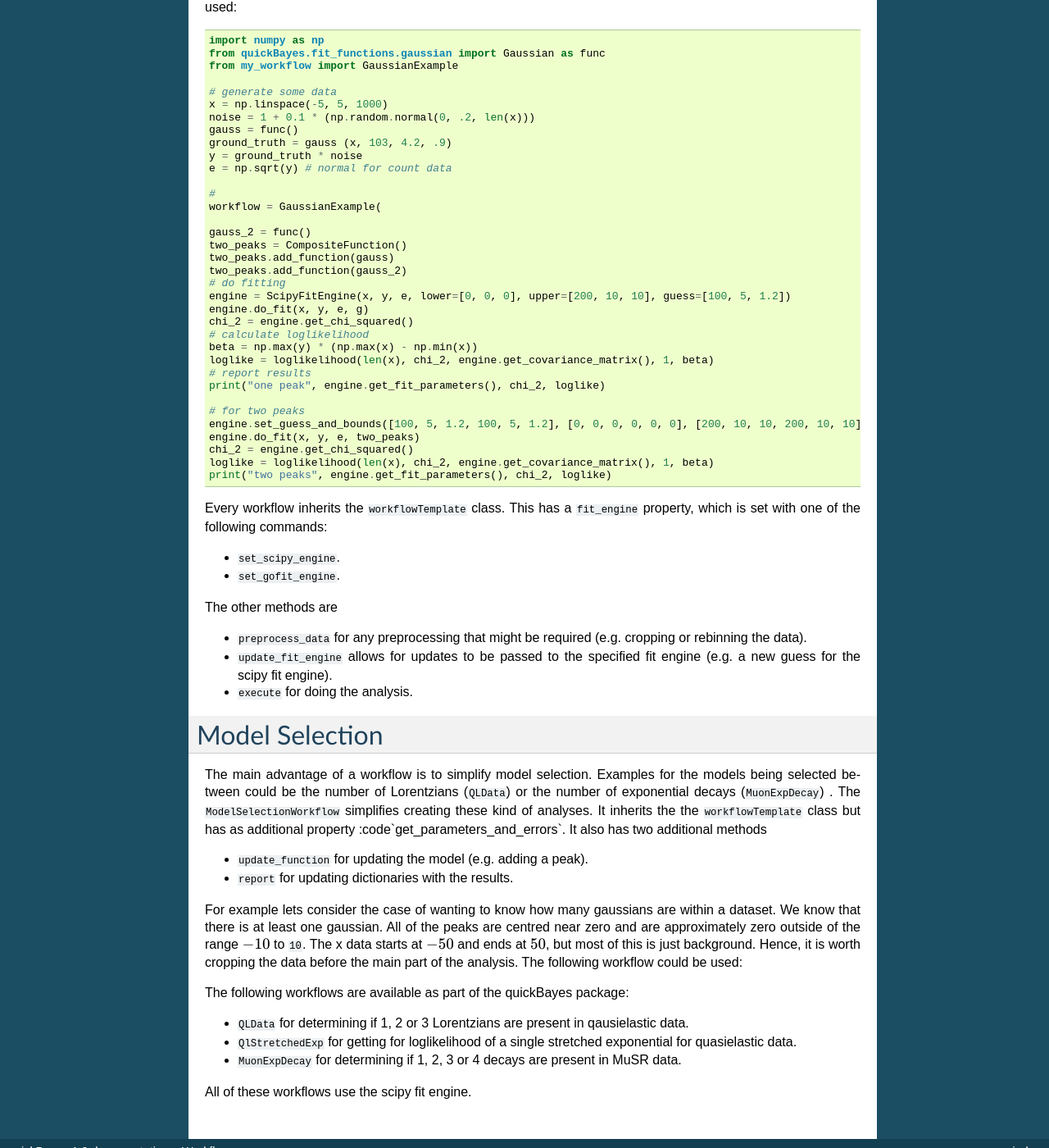
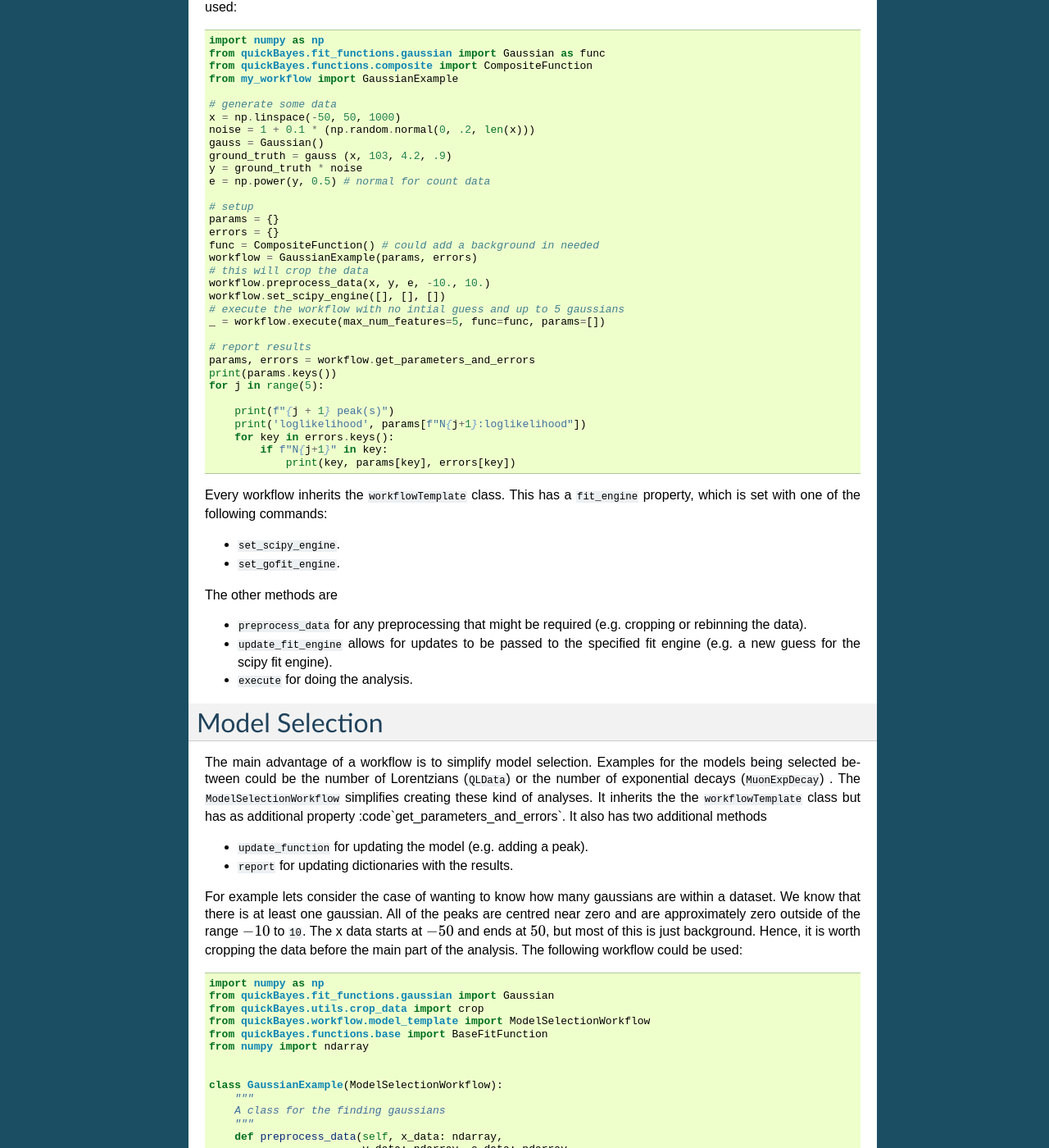
Before and after one commit to ISISNeutronMuon/quickBayes, a Sphinx documentation site: the page built from docs/source/workflows/workflows.rst, in a window 1280 px wide and 1400 px high, scrolled down 261 px. Shown: the whole window at 82% size. Built offline with Sphinx 7.4.7, drawn with Linux system fonts in a browser that asks for light colours; cross-references to code outside the pages are shown as plain code; some of the changed text lies outside the part shown.

Commit message:
update workflow doc

```diff
--- a/docs/source/workflows/workflows.rst
+++ b/docs/source/workflows/workflows.rst
@@ -17,42 +17,38 @@ Assuming the workflow exists (given in the next section) the following could be
 
    import numpy as np
    from quickBayes.fit_functions.gaussian import Gaussian as func
+   from quickBayes.functions.composite import CompositeFunction
    from my_workflow import GaussianExample
 
    # generate some data
-   x = np.linspace(-5, 5, 1000)
+   x = np.linspace(-50, 50, 1000)
    noise = 1 + 0.1 * (np.random.normal(0, .2, len(x)))
-   gauss = func()
+   gauss = Gaussian()
    ground_truth = gauss (x, 103, 4.2, .9)
    y = ground_truth * noise
-   e = np.sqrt(y) # normal for count data
+   e = np.power(y, 0.5) # normal for count data
 
-   #
-   workflow = GaussianExample(
+   # setup
+   params = {}
+   errors = {}
+   func = CompositeFunction() # could add a background in needed
+   workflow = GaussianExample(params, errors)
+   # this will crop the data
+   workflow.preprocess_data(x, y, e, -10., 10.)
+   workflow.set_scipy_engine([], [], [])
+   # execute the workflow with no intial guess and up to 5 gaussians
+   _ = workflow.execute(max_num_features=5, func=func, params=[])
 
-   gauss_2 = func()
-   two_peaks = CompositeFunction()
-   two_peaks.add_function(gauss)
-   two_peaks.add_function(gauss_2)
-   # do fitting
-   engine = ScipyFitEngine(x, y, e, lower=[0, 0, 0], upper=[200, 10, 10], guess=[100, 5, 1.2])
-   engine.do_fit(x, y, e, g)
-   chi_2 = engine.get_chi_squared()
-   # calculate loglikelihood
-   beta = np.max(y) * (np.max(x) - np.min(x))
-   loglike = loglikelihood(len(x), chi_2, engine.get_covariance_matrix(), 1, beta)
    # report results
-   print("one peak", engine.get_fit_parameters(), chi_2, loglike)
+   params, errors = workflow.get_parameters_and_errors
+   print(params.keys())
+   for j in range(5):
 
-   # for two peaks
-   engine.set_guess_and_bounds([100, 5, 1.2, 100, 5, 1.2], [0, 0, 0, 0, 0, 0], [200, 10, 10, 200, 10, 10])
-   engine.do_fit(x, y, e, two_peaks)
-   chi_2 = engine.get_chi_squared()
-   loglike = loglikelihood(len(x), chi_2, engine.get_covariance_matrix(), 1, beta)
-   print("two peaks", engine.get_fit_parameters(), chi_2, loglike)
-
-
-
+       print(f"{j + 1} peak(s)")
+       print('loglikelihood', params[f"N{j+1}:loglikelihood"])
+       for key in errors.keys():
+           if f"N{j+1}" in key:
+               print(key, params[key], errors[key])
 
 Every workflow inherits the :code:`workflowTemplate` class.
 This has a :code:`fit_engine` property, which is set with one of the following commands:
@@ -87,13 +83,13 @@ Hence, it is worth cropping the data before the main part of the analysis.
 The following workflow could be used:
 
 .. code-block:: python
-    from quickBayes.functions.composite import CompositeFunction
-    from quickBayes.functions.gaussian import Gaussian
+
+    import numpy as np
+    from quickBayes.fit_functions.gaussian import Gaussian
     from quickBayes.utils.crop_data import crop
     from quickBayes.workflow.model_template import ModelSelectionWorkflow
     from quickBayes.functions.base import BaseFitFunction
     from numpy import ndarray
-    from typing import Dict, List
 
 
     class GaussianExample(ModelSelectionWorkflow):
@@ -126,6 +122,9 @@ The following workflow could be used:
             """
 
             g_function = Gaussian()
+            # need to change the bounds and guess on the function
+            g_function.set_bounds([80, 0, .2], [120, 10, 2])
+            g_function.set_guess([100, 5, 1.2])
             func.add_function(g_function)
             return func
 
```
